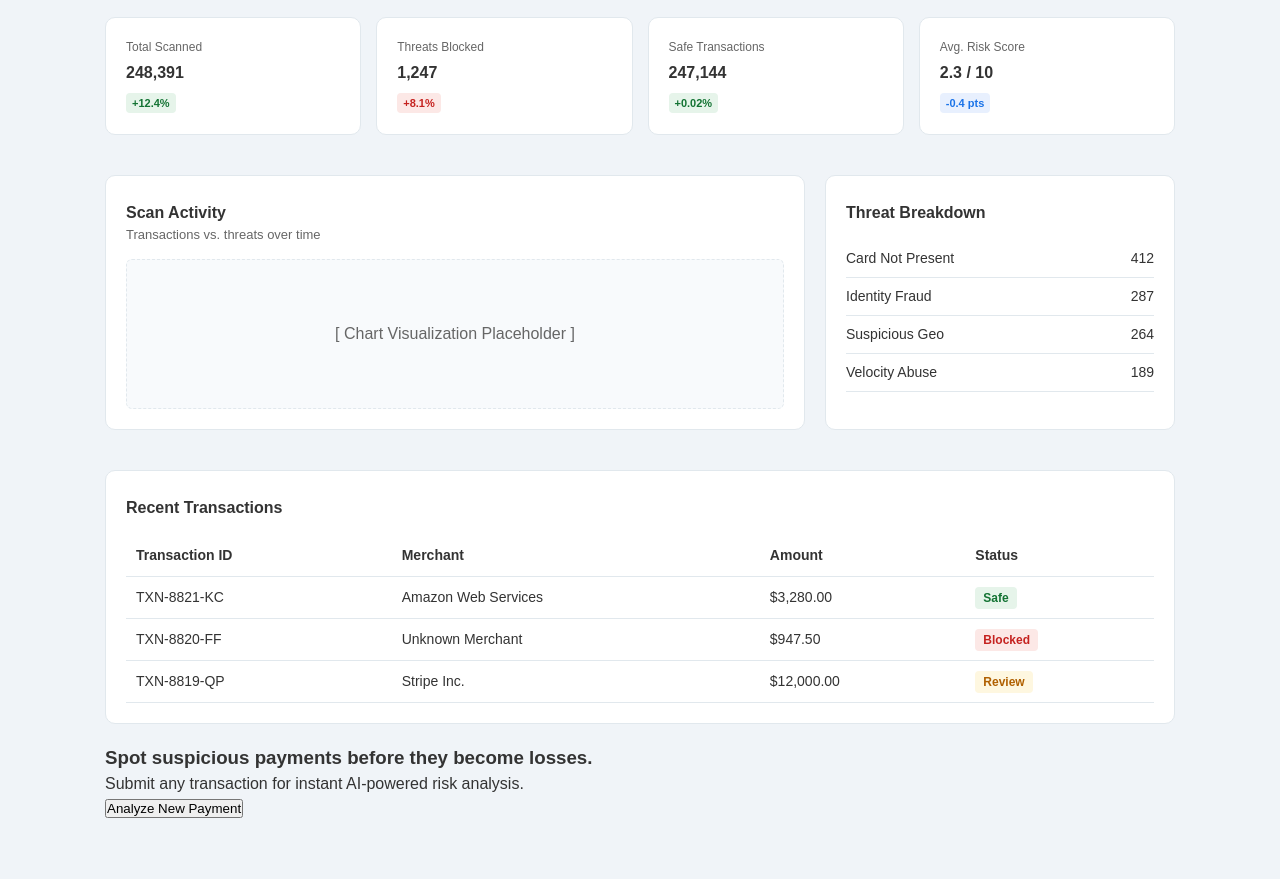
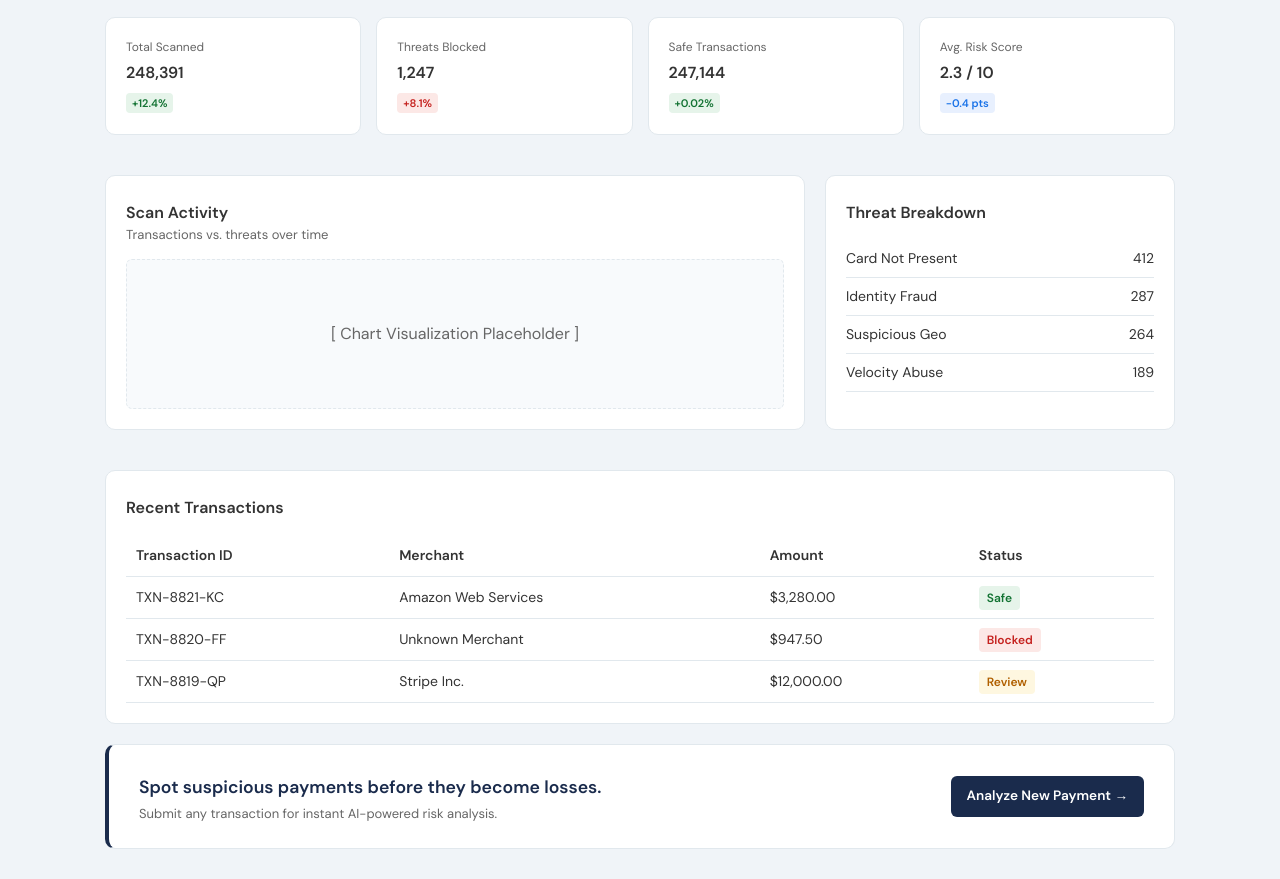
Before and after one commit to ananyajoshi-cseai/FraudLens, a plain HTML site: page static/index.html in a window 1280 px wide. Shown: the part 146-1025 px from the top of the page. Before the commit the page ends 996 px from the top, so only its background shows below. Drawn offline with Linux system fonts and the light colour scheme; no server answers.

Commit message:
changes in font screen 1 footer

```diff
--- a/static/css/style.css
+++ b/static/css/style.css
@@ -207,3 +207,22 @@ th, td { text-align: left; padding: 10px; border-bottom: 1px solid var(--border)
   .grid-4 { grid-template-columns: repeat(2, 1fr); }
   .grid-main { grid-template-columns: 1fr; }
 }
+.cta-banner {
+  display: flex;
+  justify-content: space-between;
+  align-items: center;
+  padding: 24px 30px;
+  background: var(--card-bg);
+  border-left: 4px solid var(--primary); /* subtle accent pop */
+}
+
+.cta-content h3 {
+  font-size: 1.1rem;
+  color: var(--primary);
+  margin-bottom: 4px;
+}
+
+.cta-btn {
+  text-decoration: none;
+  white-space: nowrap;
+}
--- a/static/css/style2.css
+++ b/static/css/style2.css
@@ -327,7 +327,7 @@ input[type="text"], input[type="number"], input[type="datetime-local"] {
 }
 
 .input-wrap input { padding-left: 28px; }
-input.mono { font-family: monospace; }
+
 input:focus { border-color: var(--primary); }
 
 .counter-wrap {
--- a/static/index.html
+++ b/static/index.html
@@ -3,7 +3,11 @@
 <head>
   <meta charset="UTF-8">
   <meta name="viewport" content="width=device-width, initial-scale=1.0">
+
   <title>PayGuard Dashboard</title>
+  <link rel="preconnect" href="https://fonts.googleapis.com">
+  <link rel="preconnect" href="https://fonts.gstatic.com" crossorigin>
+  <link href="https://fonts.googleapis.com/css2?family=DM+Sans:wght@400;500;600&family=JetBrains+Mono:wght@500;600&family=Outfit:wght@600;700;800&display=swap" rel="stylesheet">
   <link rel="stylesheet" href="/static/css/style.css">
 </head>
 <body>
@@ -113,13 +117,13 @@
     </section>
 
     <!-- Bottom Banner -->
-    <section class="banner">
-      <div>
-        <h3>Spot suspicious payments before they become losses.</h3>
-        <p>Submit any transaction for instant AI-powered risk analysis.</p>
-      </div>
-      <button class="btn-light">Analyze New Payment</button>
-    </section>
+    <div class="card cta-banner">
+  <div class="cta-content">
+    <h3>Spot suspicious payments before they become losses.</h3>
+    <p class="subtitle">Submit any transaction for instant AI-powered risk analysis.</p>
+  </div>
+  <a href="index2.html" class="btn-primary cta-btn">Analyze New Payment →</a>
+</div>
 
   </main>
   <script src="/static/js/screen1.js"></script>
```
Also changed, not shown: static/index2.html (+0 -19 lines).
